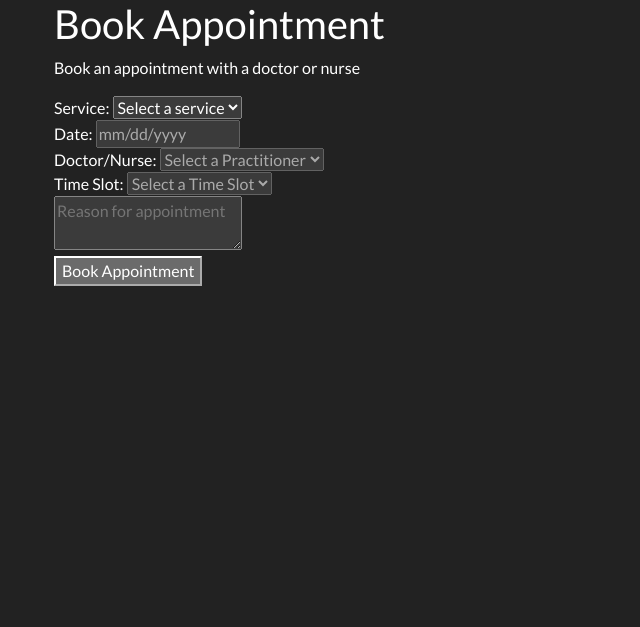
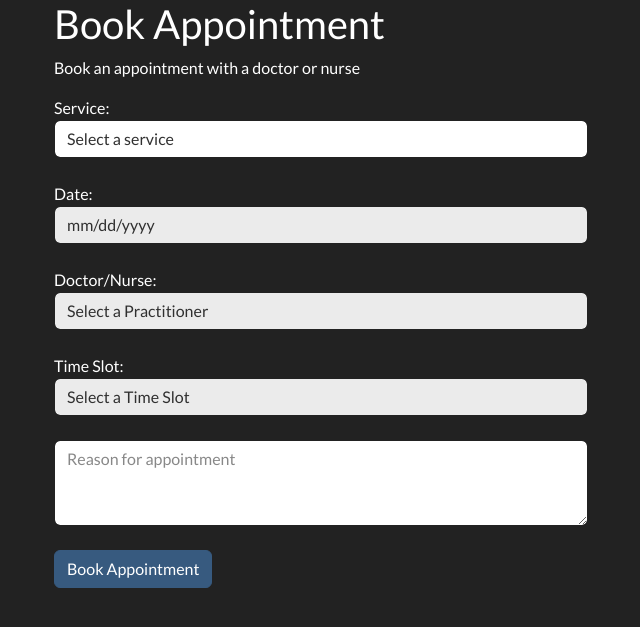
Before and after one commit to adam-selman/DaESD-Assignment-2, a Django app: template DESD_2024/SmartCare/SCS/templates/patient_dashboard.html in a window 1280 px wide. Shown: the part 72-699 px from the top of the page, without its empty margins (40-680 px from the left). Run offline with Django 5.2, Linux system fonts and the light colour scheme; the template is opened without the code that fills it, so the values that code supplies are empty; some libraries are stand-ins or nearby versions.

Commit message:
Added front end design to patient dashboard

```diff
--- a/DESD_2024/SmartCare/SCS/templates/patient_dashboard.html
+++ b/DESD_2024/SmartCare/SCS/templates/patient_dashboard.html
@@ -9,30 +9,37 @@
       <form id ="patient-booking-form" method="post">
         {% csrf_token %}
         <label for="service">Service: </label>
-        <select id="service" name="service" required>
+        <div class="form-group">
+          <select id="service" name="service" class="form-control" required>
             <option selected disabled hidden>Select a service</option>
             {% for service_id, service_name, service_duration in services %}
               <option value="{{service_id}}">{{ service_name }}</li>
             {% endfor %}
           </select>
+        </div>
         <br>
-
+        <div class="form_group">
           <label for="bookingDate" id="bookingDateLabel">Date: </label>
-        <input id="bookingDate" type="date" name="bookingDate" disabled>
+          <input id="bookingDate" type="date" name="bookingDate" class="form-control" disabled>
+        </div>
         <br>
+        <div class="form_group">
           <label for="practitioner" id="practitionerLabel"  >Doctor/Nurse: </label>
-        <select id="practitioner" name="practitioner"  required disabled>
+          <select id="practitioner" name="practitioner" class="form-control" required disabled>
             <option selected disabled hidden>Select a Practitioner</option>
           </select>
+        </div>
         <br>
+        <div class="form_group">
           <label for="timeSlot"  id="timeSlotLabel">Time Slot: </label>
-        <select id="timeSlot" name="timeSlot" required disabled>
+          <select id="timeSlot" name="timeSlot" class="form-control" required disabled>
             <option selected disabled hidden>Select a Time Slot</option>
           </select>
+        </div>
         <br>
-        <textarea name="reason" id="reason" placeholder="Reason for appointment"></textarea>
+        <textarea name="reason" id="reason" class="form-control" rows="3" placeholder="Reason for appointment"></textarea>
         <br>
-        <button>Book Appointment</button>
+        <button class="btn btn-primary">Book Appointment</button>
     </form>
     </div>
   </div>
```
Lines whose indentation alone changed are shown as unchanged.
